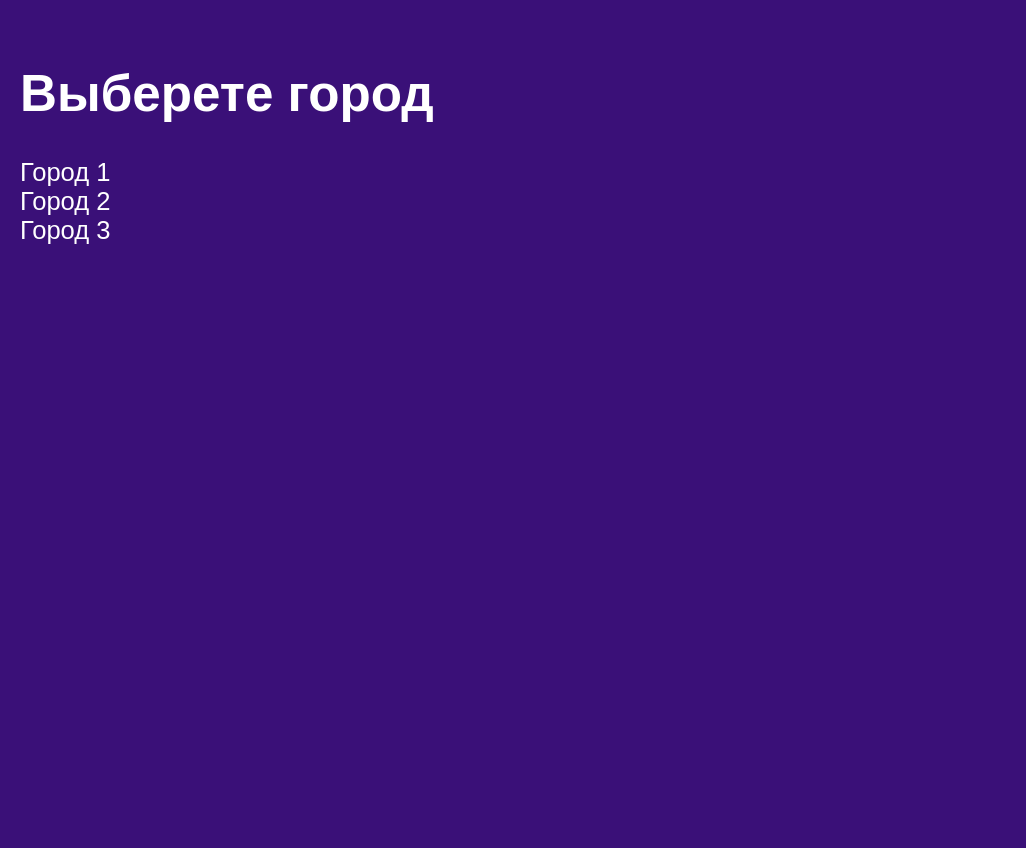
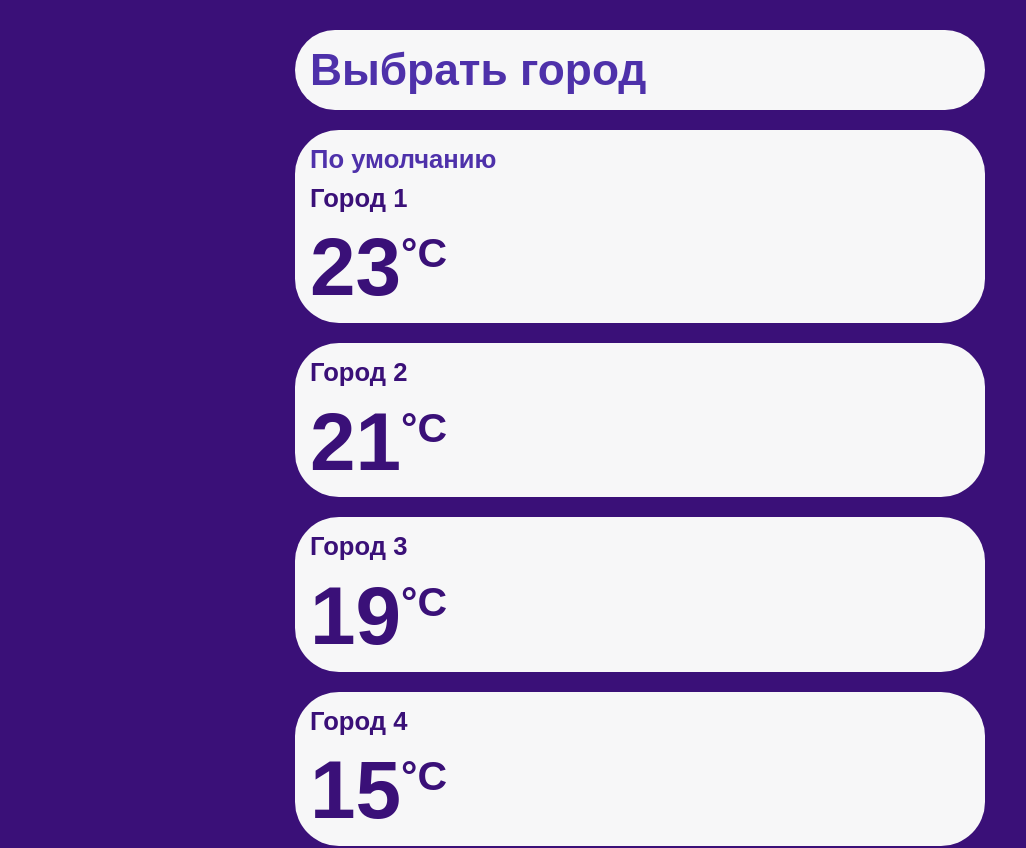
Before and after one commit to RandMPop/weather-app, a React (Vite) app: page /cities in a window 1280 px wide. Shown: the top 848 px of the page, without its empty margins (0-1026 px from the left). Before the commit the page ends 800 px from the top, so only its background shows below. Built offline with nearby package versions, Linux system fonts and the light colour scheme.

Commit message:
Add design and content to the Cities page

```diff
--- /dev/null
+++ b/src/components/Cities/CitiesChose.css
@@ -0,0 +1,27 @@
+.cities_chose__container{
+    position: sticky;
+    top:0;
+    background-color: var(--color-primary);
+    margin-top: -30px;
+}
+.cities_chose__input{
+    border: none;
+    max-width: 690px;
+    width:100%;
+    margin:30px auto 20px;
+    display: block;
+    height: max-content;
+    font-size: clamp(1.26rem,4vw,1.73rem);
+    color: var(--color-secondary);
+}
+.cities_chose__input:focus{
+    outline: 5px solid var(--color-highlight);
+}
+.cities_chose__input::placeholder{
+    font-size: clamp(1.26rem,4vw,1.73rem);
+    color: var(--color-secondary);
+    transition: opacity 0.2s ease;
+}
+.cities_chose__input:focus::placeholder{
+    opacity: 0;
+}
--- a/src/components/Cities/CitiesChose.jsx
+++ b/src/components/Cities/CitiesChose.jsx
@@ -1,6 +1,9 @@
+import "./CitiesChose.css";
 function CitiesChose(){
     return(
-        <h1>Выберете город</h1>
+        <div className="cities_chose__container">
+            <input id="cities_chose" className="sector cities_chose__input" placeholder="Выбрать город"></input>
+        </div>
     );
 }
 
--- /dev/null
+++ b/src/components/Cities/CitiesList.css
@@ -0,0 +1,23 @@
+.cities_list{
+    max-width: 690px;
+    margin:0 auto;
+    width:100%;
+    display: flex;
+    flex-direction: column;
+    gap:20px;
+}
+.cities_list__default{
+    margin: 0 0 10px;
+    font-size: 1rem;
+    color: var(--color-secondary);
+}
+.cities_list__name{
+    margin: 0;
+}
+.cities_list__value{
+    font-size: 3.2rem;
+    line-height: 3.2rem;
+}
+.cities_list__celsius{
+    font-size: 1.6rem;
+}
--- a/src/components/Cities/CitiesList.jsx
+++ b/src/components/Cities/CitiesList.jsx
@@ -1,10 +1,45 @@
+import "./CitiesList.css";
+
 function CitiesList() {
-    return(
-        <>
-            <div>Город 1</div>
-            <div>Город 2</div>
-            <div>Город 3</div>
-        </>
+    return (
+        <div className="cities_list">
+            <div className="sector cities_list_1city">
+                <p className="cities_list__default">По умолчанию</p>
+                <p className="cities_list__name">Город 1</p>
+                <span className="cities_list__value">
+                        23
+                        <sup class="cities_list__celsius">°C</sup>
+                </span>
+            </div>
+            <div className="sector cities_list_1city">
+                <p className="cities_list__name">Город 2</p>
+                <span className="cities_list__value">
+                        21
+                        <sup class="cities_list__celsius">°C</sup>
+                </span>
+            </div>
+            <div className="sector cities_list_1city">
+                <p className="cities_list__name">Город 3</p>
+                <span className="cities_list__value">
+                        19
+                        <sup class="cities_list__celsius">°C</sup>
+                </span>
+            </div>
+            <div className="sector cities_list_1city">
+                <p className="cities_list__name">Город 4</p>
+                <span className="cities_list__value">
+                        15
+                        <sup class="cities_list__celsius">°C</sup>
+                </span>
+            </div>
+            <div className="sector cities_list_1city">
+                <p className="cities_list__name">Город 5</p>
+                <span className="cities_list__value">
+                        22
+                        <sup class="cities_list__celsius">°C</sup>
+                </span>
+            </div>
+        </div>
     );
 }
 
--- a/src/components/Container/Container.css
+++ b/src/components/Container/Container.css
@@ -7,4 +7,5 @@
     padding: 30px 20px 20px;
     display: flex;
     flex-direction: column;
+    position: relative;
 }
--- a/src/index.css
+++ b/src/index.css
@@ -1,7 +1,8 @@
 @import url('./assets/fonts/fonts.css');
 :root{
   --color-primary:rgba(58, 16, 120, 1);
-  --color-secondary: rgba(78, 49, 170, 1);
+  --color-secondary: #4e31aa;
+  --color-highlight: #7C5CFF;
 }
 html{
   font-size: clamp(20px,2vw,30px);
```
